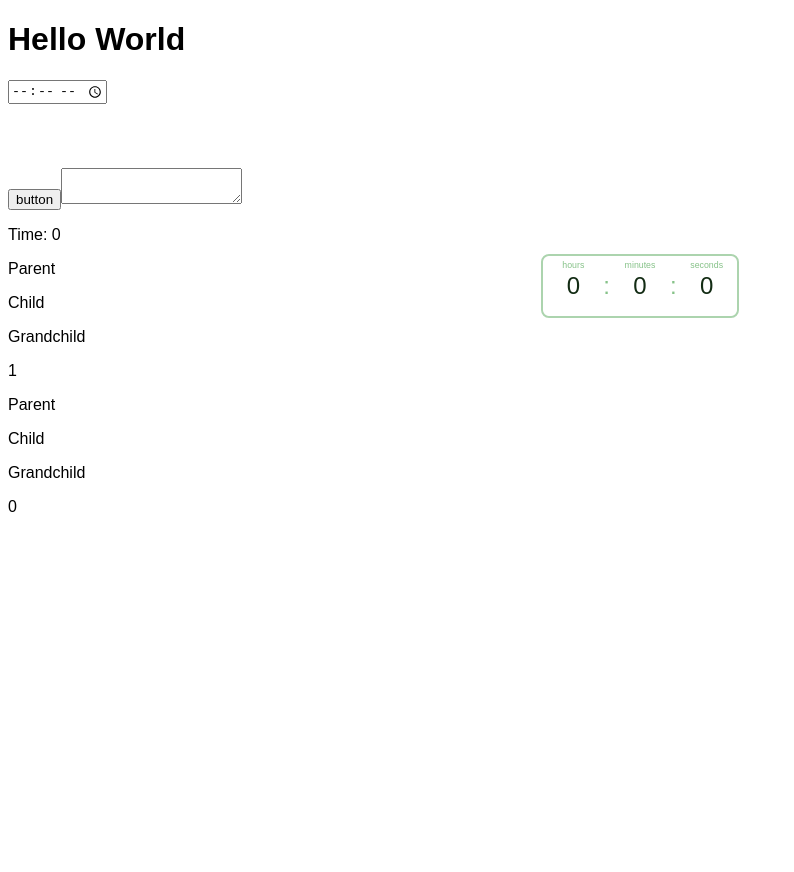
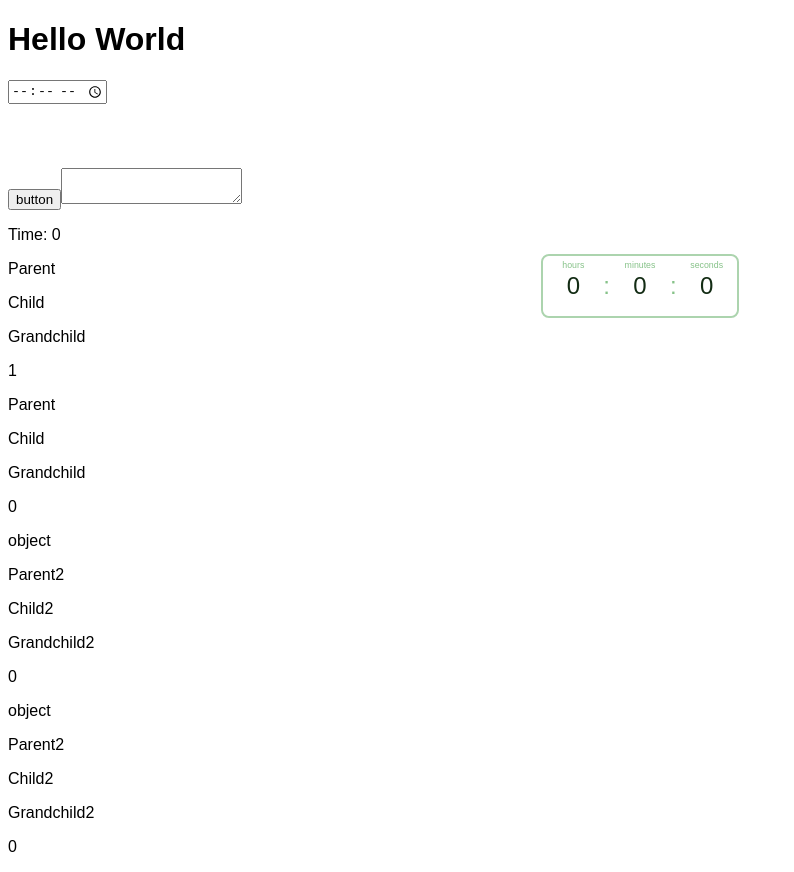
Before and after one commit to rami2076/multitimer-react, a React (Vite) app: page / in a window 1280 px wide. Shown: the whole page, without its empty margins (0-794 px from the left). Before the commit the page ends 800 px from the top, so only its background shows below. Built offline with nearby package versions, Linux system fonts and the light colour scheme.

Commit message:
useContextのコンポーネント化確認

```diff
--- a/src/Timer.tsx
+++ b/src/Timer.tsx
@@ -2,6 +2,8 @@ import { useEffect, useState } from 'react';
 
 import { ComponentParent } from './use-context-confirm/case1/ComponentParent';
 import { MyContext } from './use-context-confirm/case1/MyContext';
+import { ComponentParent2 } from './use-context-confirm/case2/ComponentParent2';
+import { CountProvider } from './use-context-confirm/case2/MyContext2';
 
 export function Timer() {
   const [time, setTime] = useState(5);
@@ -23,6 +25,14 @@ export function Timer() {
       <MyContext.Provider value={time}>
         <ComponentParent />
       </MyContext.Provider>
+
+      <CountProvider>
+        <ComponentParent2 />
+      </CountProvider>
+
+      <CountProvider>
+        <ComponentParent2 />
+      </CountProvider>
     </>
   );
 }
--- /dev/null
+++ b/src/use-context-confirm/case2/ComponentChild2.tsx
@@ -0,0 +1,14 @@
+import { JSX } from 'react';
+
+import { ComponentGrandchild2 } from './ComponentGrandchild2';
+
+export function ComponentChild2(): JSX.Element {
+  return (
+    <>
+      <div>
+        <p>Child2</p>
+        <ComponentGrandchild2 />
+      </div>
+    </>
+  );
+}
--- /dev/null
+++ b/src/use-context-confirm/case2/ComponentGrandchild2.tsx
@@ -0,0 +1,12 @@
+import { useMyContext } from './MyContext2';
+
+export function ComponentGrandchild2() {
+  const count = useMyContext();
+
+  return (
+    <div>
+      <p>Grandchild2</p>
+      <p>{count?.time}</p>
+    </div>
+  );
+}
--- /dev/null
+++ b/src/use-context-confirm/case2/ComponentParent2.tsx
@@ -0,0 +1,10 @@
+import { ComponentChild2 } from './ComponentChild2';
+
+export function ComponentParent2() {
+  return (
+    <div>
+      <p>Parent2</p>
+      <ComponentChild2 />
+    </div>
+  );
+}
--- /dev/null
+++ b/src/use-context-confirm/case2/MyContext2.tsx
@@ -0,0 +1,38 @@
+import { createContext, JSX, useContext, useEffect, useState } from 'react';
+
+export interface Context2 {
+  time: number;
+
+  setTime: React.Dispatch<React.SetStateAction<number>>;
+}
+
+export const MyContext2 = createContext<Context2 | null>(null);
+
+export function useMyContext() {
+  return useContext(MyContext2);
+}
+
+type Props = {
+  children: JSX.Element;
+};
+
+export function CountProvider({ children }: Props) {
+  const [time, setTime] = useState(5);
+  useEffect(() => {
+    const id = setInterval(() => {
+      setTime(time - 1);
+    }, 1000);
+    return () => clearInterval(id);
+  }, [time]);
+  const value = {
+    time,
+    setTime,
+  } as Context2;
+
+  return (
+    <>
+      <p>{typeof children}</p>
+      <MyContext2.Provider value={value}>{children}</MyContext2.Provider>
+    </>
+  );
+}
```
